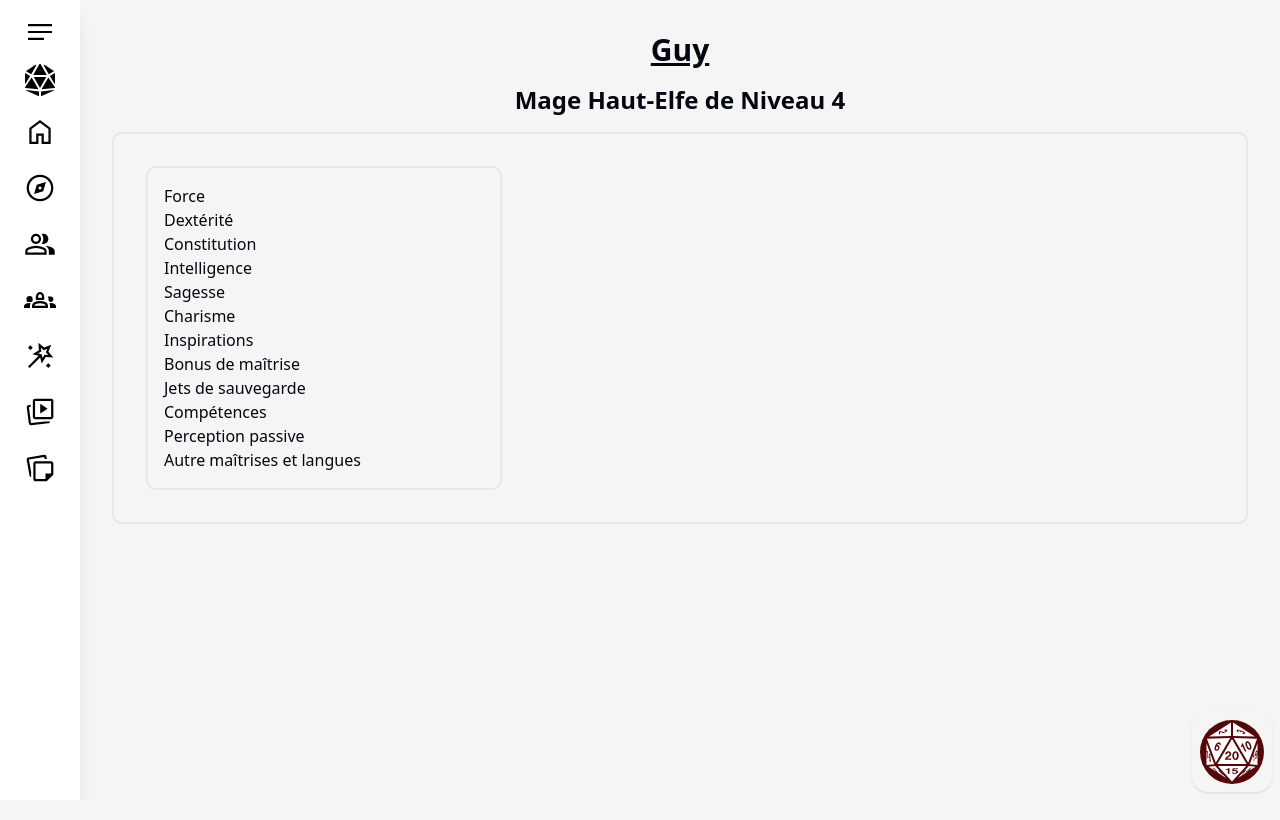
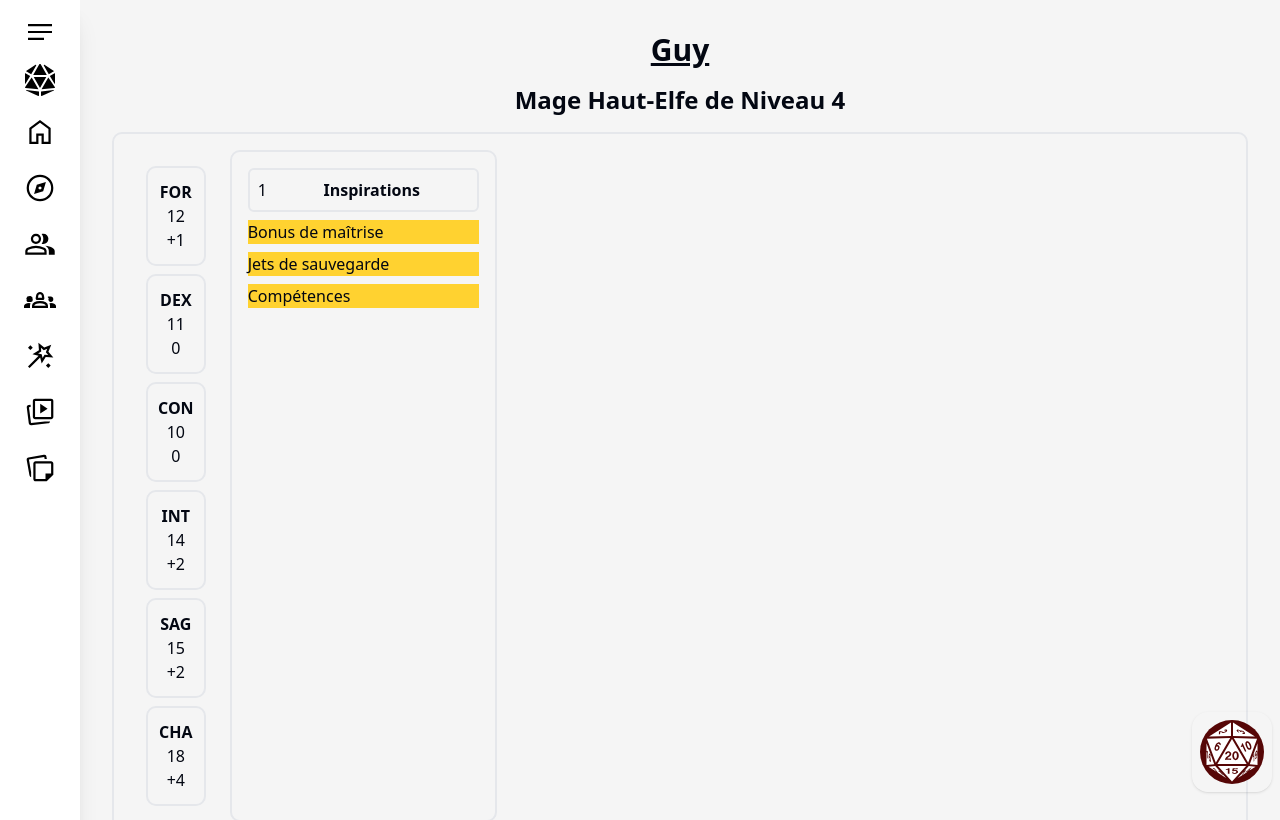
Before and after one commit to Mickael-Desclaux/Front_GameMasterCompanion, a React (Vite) app: page /player/1 in a window 1280 px wide. Shown: the top 820 px of the page. Built offline with nearby package versions, Linux system fonts and the light colour scheme.

Commit message:
Correct display for character sheet first column

```diff
--- a/src/components/characterStats.tsx
+++ b/src/components/characterStats.tsx
@@ -1,5 +1,5 @@
 import type {Proficiency} from "@/types/characters.ts";
-import {computeStatBonus} from "@/utils/character.ts";
+import StatDisplay from "@/components/statDisplay.tsx";
 
 type CharacterStatsProps = {
     statsProficiencies: Proficiency[];
@@ -11,39 +11,17 @@ type CharacterStatsProps = {
     wisdom: number;
     charisma: number;
 }
-
-type StatDisplayProps = {
-    label: "FOR" | "DEX" | "CON" | "INT" | "SAG" | "CHA";
-    value: number;
-}
-function StatDisplay({label, value}: StatDisplayProps) {
-    return (
-        <li className="border-2 border-gray-200 rounded-lg p-3">
-            <div className="flex flex-col items-center">
-                <div className="font-bold">
-                    {label}
-                </div>
-                <div>
-                    {value}
-                </div>
-                <div>
-                    {computeStatBonus(value)}
-                </div>
-            </div>
-        </li>
-    )
-}
 export default function CharacterStats({...props}: CharacterStatsProps) {
 
     return (
         <>
             <ul className="grid grid-cols-3 gap-4 mt-2 lg:grid-cols-6 content-evenly lg:m-0">
-                <StatDisplay label={"FOR"} value={props.strength} />
-                <StatDisplay label={"DEX"} value={props.dexterity} />
-                <StatDisplay label={"CON"} value={props.constitution} />
-                <StatDisplay label={"INT"} value={props.intelligence} />
-                <StatDisplay label={"SAG"} value={props.wisdom} />
-                <StatDisplay label={"CHA"} value={props.charisma} />
+                <StatDisplay label={"FOR"} value={props.strength}/>
+                <StatDisplay label={"DEX"} value={props.dexterity}/>
+                <StatDisplay label={"CON"} value={props.constitution}/>
+                <StatDisplay label={"INT"} value={props.intelligence}/>
+                <StatDisplay label={"SAG"} value={props.wisdom}/>
+                <StatDisplay label={"CHA"} value={props.charisma}/>
             </ul>
         </>
     )
--- /dev/null
+++ b/src/components/statDisplay.tsx
@@ -0,0 +1,23 @@
+import {computeStatBonus} from "@/utils/character.ts";
+
+type StatDisplayProps = {
+    label: "FOR" | "DEX" | "CON" | "INT" | "SAG" | "CHA";
+    value: number;
+}
+export default function StatDisplay({label, value}: StatDisplayProps) {
+    return (
+        <li className="border-2 border-gray-200 rounded-lg p-3">
+            <div className="flex flex-col items-center">
+                <div className="font-bold">
+                    {label}
+                </div>
+                <div>
+                    {value}
+                </div>
+                <div>
+                    {computeStatBonus(value)}
+                </div>
+            </div>
+        </li>
+    )
+}
--- a/src/pages/player.tsx
+++ b/src/pages/player.tsx
@@ -1,5 +1,6 @@
 import {useParams} from "react-router-dom";
 import {character} from "@/fakeData/data.ts";
+import StatDisplay from "@/components/statDisplay.tsx";
 
 export default function PlayerPage() {
 
@@ -13,37 +14,44 @@ export default function PlayerPage() {
             </h2>
 
             {/*character sheet container*/}
-            <div className="w-full h-full border-2 border-gray-200 rounded-lg p-8">
+            <div className="w-full h-full border-2 border-gray-200 rounded-lg p-4">
                 {/*first column : stats + languages*/}
-                <div className="flex flex-col w-1/3 border-2 border-gray-200 rounded-lg p-4">
+                <div className="flex flex-col w-1/3">
                     {/*stats*/}
-                    <div className="flex flex-row w-1/2">
-                        <ul className="flex flex-col">
-                            <li>Force</li>
-                            <li>Dextérité</li>
-                            <li>Constitution</li>
-                            <li>Intelligence</li>
-                            <li>Sagesse</li>
-                            <li>Charisme</li>
-                        </ul>
-                    </div>
-                    {/*inspirations + detailed stats*/}
-                    <div className="flex flex-col w-1/2">
-                        <ul className="flex flex-col">
-                            <li>Inspirations</li>
-                            <li>Bonus de maîtrise</li>
-                            <li>Jets de sauvegarde</li>
-                            <li>Compétences</li>
-                        </ul>
+                    <div className="flex flex-row gap-2">
+                        <div className="flex flex-col w-1/4">
+                            <ul className="flex flex-col gap-2 p-4">
+                                <StatDisplay label={"FOR"} value={character.characterStats.strength}/>
+                                <StatDisplay label={"DEX"} value={character.characterStats.dexterity}/>
+                                <StatDisplay label={"CON"} value={character.characterStats.constitution}/>
+                                <StatDisplay label={"INT"} value={character.characterStats.intelligence}/>
+                                <StatDisplay label={"SAG"} value={character.characterStats.wisdom}/>
+                                <StatDisplay label={"CHA"} value={character.characterStats.charisma}/>
+                            </ul>
+                        </div>
+                        {/*inspirations + detailed stats*/}
+                        <div className="flex flex-col w-3/4 border-2 border-gray-200 rounded-lg p-4">
+                            <ul className="flex flex-col gap-2">
+                                <li className="w-full border-2 rounded-sm p-2">
+                                    <div className="flex flex-row items-center gap-2 w-full">
+                                        <span>{character.characterInspirations}</span>
+                                        <span className="text-center w-full font-bold">Inspirations</span>
+                                    </div>
+                                </li>
+                                <li className="w-full bg-amber-300">Bonus de maîtrise</li>
+                                <li className="w-full bg-amber-300">Jets de sauvegarde</li>
+                                <li className="w-full bg-amber-300">Compétences</li>
+                            </ul>
+                        </div>
                     </div>
                     <div className="flex flex-row w-full">
                         Perception passive
                     </div>
-                    <div className="flex flex-row w-full">
+                    <div className="flex flex-row w-full border-2 p-4 rounded-lg">
                         Autre maîtrises et langues
                     </div>
                 </div>
             </div>
         </div>
-    )
+    );
 }
```
